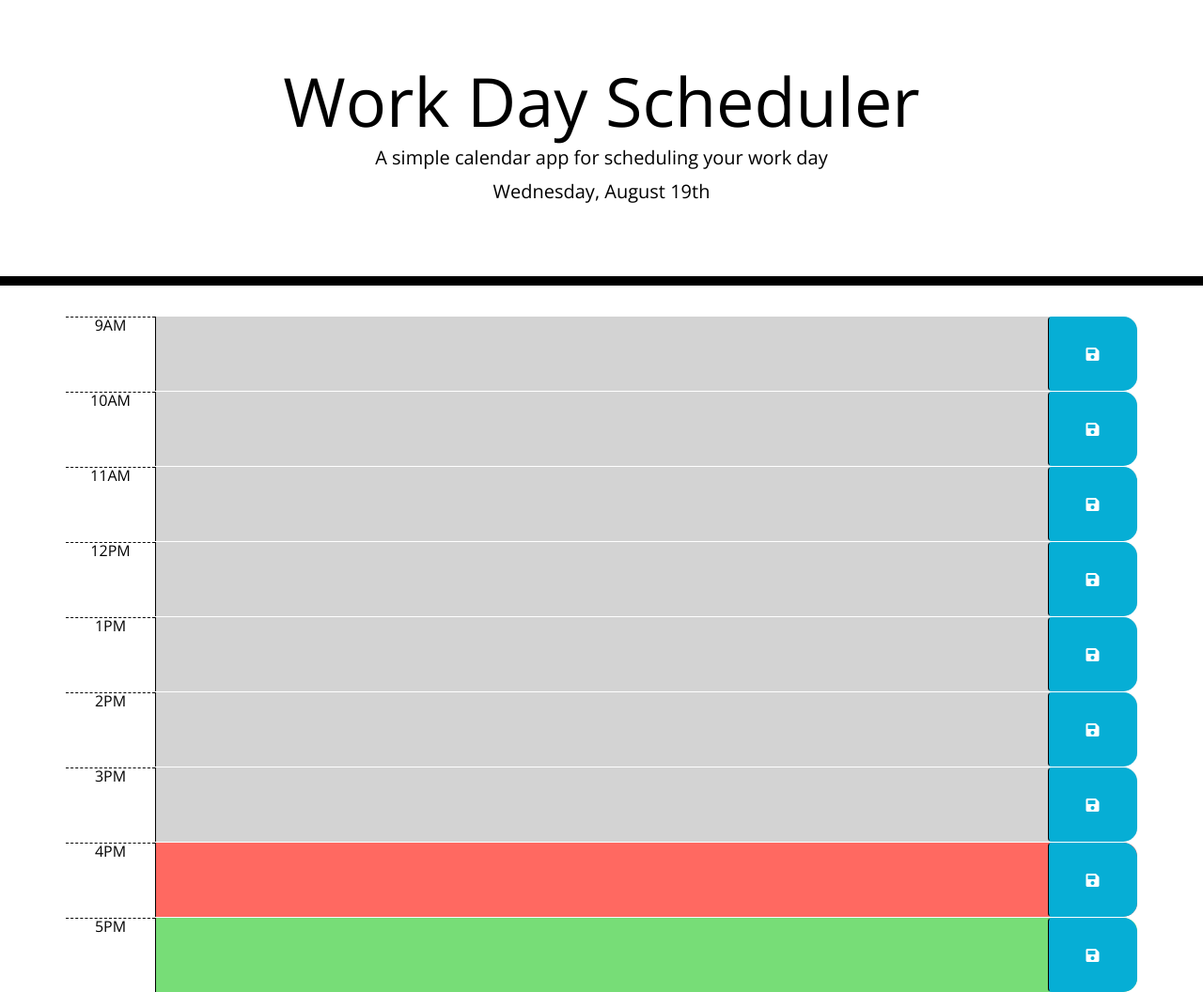
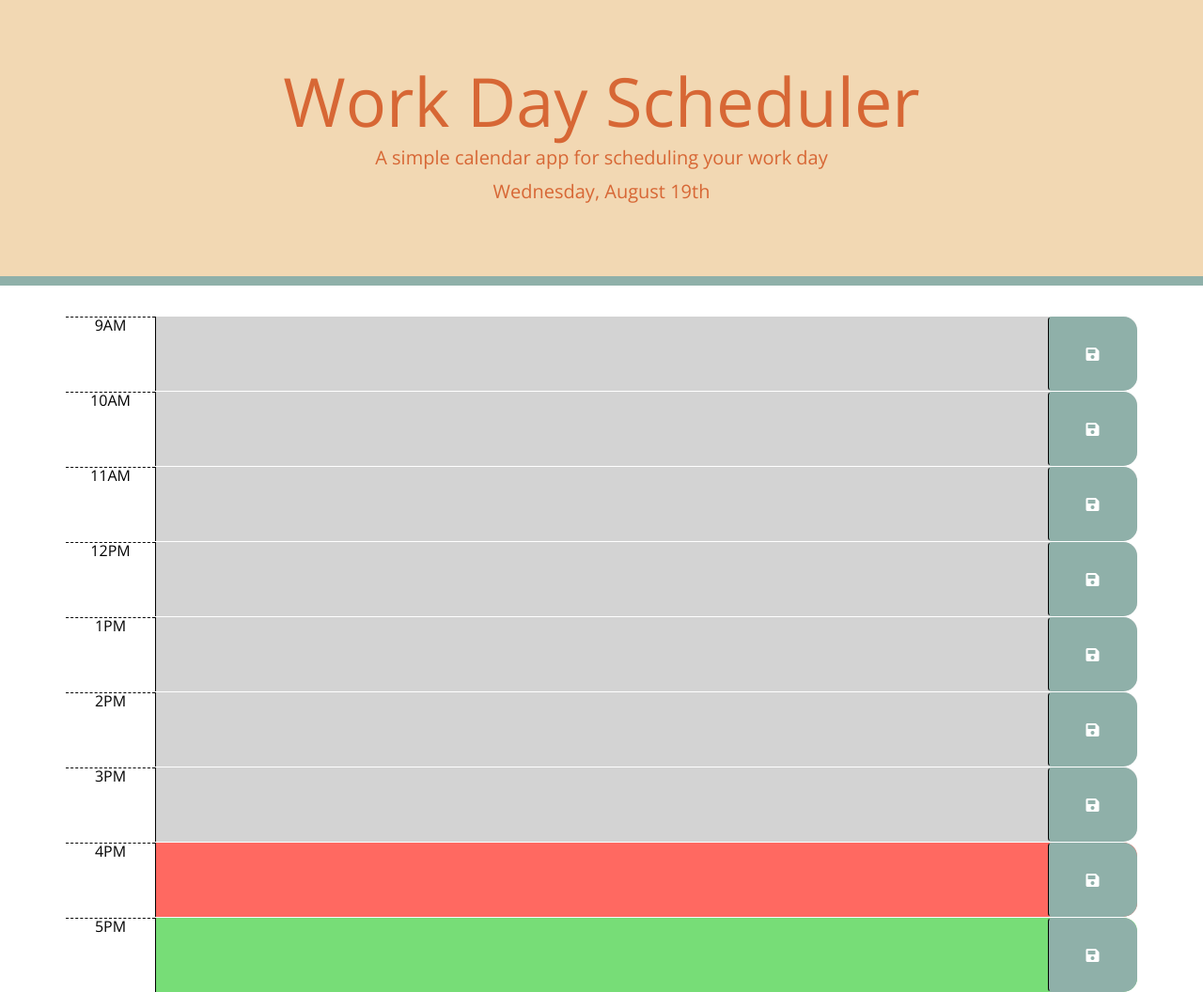
Before and after one commit to maxgerringer/workday-scheduler, a plain HTML site: page index.html in a window 1280 px wide. Shown: the whole page at 94% size. Drawn offline with nearby package versions, Linux system fonts and the light colour scheme.

Commit message:
update style and readme

```diff
--- a/assets/css/style.css
+++ b/assets/css/style.css
@@ -15,10 +15,10 @@ textarea{
 
 .jumbotron {
   text-align: center;
-  background-color: transparent;
-  color: black;
+  background-color: #F2D8B3;
+  color: #D76735;
   border-radius: 0;
-  border-bottom: 10px solid black;
+  border-bottom: 10px solid #8fb0A9;
 }
 
 .description{
@@ -61,7 +61,7 @@ textarea{
   border-left: 1px solid black;
   border-top-right-radius: 15px;
   border-bottom-right-radius: 15px;
-  background-color: #06AED5;
+  background-color: #8fb0A9;
   color: white;
 }
 
```
Also changed, not shown: assets/images/workdayScreen.png (added), 1 other file.
